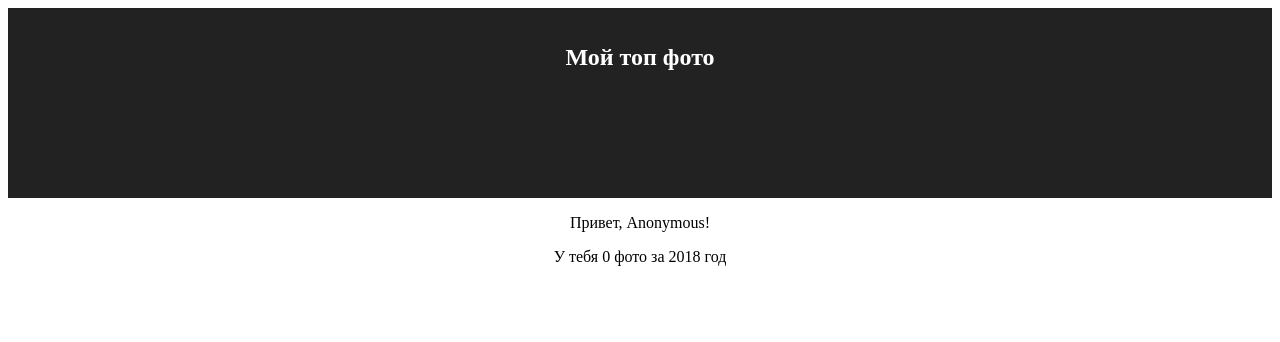
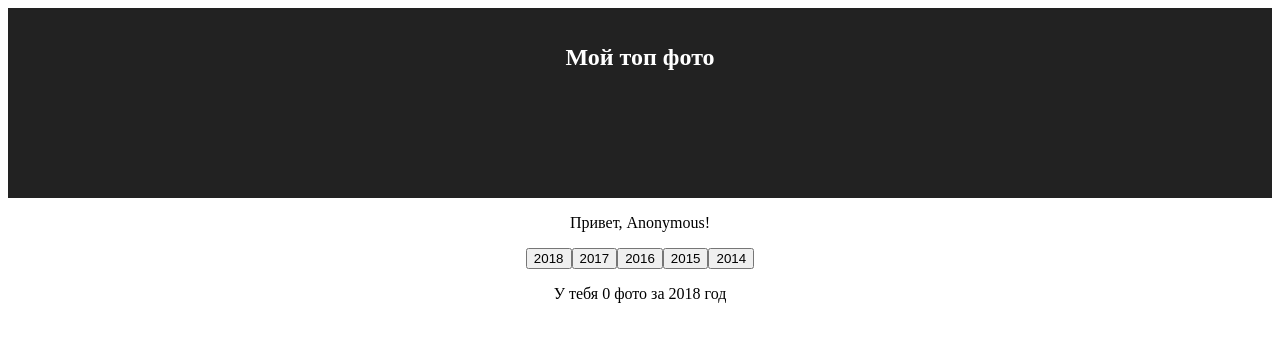
Before and after one commit to hellosophiee/react-redux-maxpfrontend, a React (Create React App) app: page / in a window 1280 px wide. Shown: the top 342 px of the page. Built offline with nearby package versions, Linux system fonts and the light colour scheme.

Commit message:
feat: making actions (update Redux app - dispatch action && react on action in the reducer)

```diff
--- /dev/null
+++ b/src/actions/PageActions.jsx
@@ -0,0 +1,6 @@
+export function setYear(year) {
+	return {
+		type: 'SET_YEAR',
+		payload: year
+	};
+}
--- a/src/components/Page.jsx
+++ b/src/components/Page.jsx
@@ -2,10 +2,22 @@
 import PropTypes from 'prop-types';
 
 export class Page extends Component {
+	onBtnClick = (e) => {
+		const year = +e.currentTarget.innerText;
+		this.props.setYear(year);
+	};
+
 	render() {
 		const { year, photos } = this.props;
 		return (
 			<div>
+				<div>
+					<button onClick={this.onBtnClick}>2018</button>
+					<button onClick={this.onBtnClick}>2017</button>
+					<button onClick={this.onBtnClick}>2016</button>
+					<button onClick={this.onBtnClick}>2015</button>
+					<button onClick={this.onBtnClick}>2014</button>
+				</div>
 				<p>
 					У тебя {photos.length} фото за {year} год
 				</p>
@@ -16,5 +28,6 @@
 
 Page.propTypes = {
 	year: PropTypes.number.isRequired,
-	photos: PropTypes.array.isRequired
+	photos: PropTypes.array.isRequired,
+	setYear: PropTypes.func.isRequired
 };
--- a/src/containers/App.jsx
+++ b/src/containers/App.jsx
@@ -2,19 +2,20 @@
 import { connect } from 'react-redux';
 import { User } from '../components/User';
 import { Page } from '../components/Page';
+import { setYear } from '../actions/PageActions';
 
 import './styles.css';
 
 class App extends Component {
 	render() {
-		const { user, page } = this.props;
+		const { user, page, setYearAction } = this.props;
 		return (
 			<div className="App">
 				<header className="App-header">
 					<h1 className="App-title">Мой топ фото</h1>
 				</header>
 				<User name={user.name} />
-				<Page photos={page.photos} year={page.year} />
+				<Page photos={page.photos} year={page.year} setYear={setYearAction} />
 			</div>
 		);
 	}
@@ -28,4 +29,8 @@
 	};
 };
 
-export default connect(mapStateToProps)(App);
+const mapDispatchToProps = (dispatch) => ({
+	setYearAction: (year) => dispatch(setYear(year))
+});
+
+export default connect(mapStateToProps, mapDispatchToProps)(App);
--- a/src/reducers/page.jsx
+++ b/src/reducers/page.jsx
@@ -3,6 +3,12 @@
 	photos: []
 };
 
-export function pageReducer(state = initialState) {
-	return state;
+export function pageReducer(state = initialState, action) {
+	switch (action.type) {
+		case 'SET_YEAR':
+			return { ...state, year: action.payload };
+
+		default:
+			return state;
+	}
 }
```
